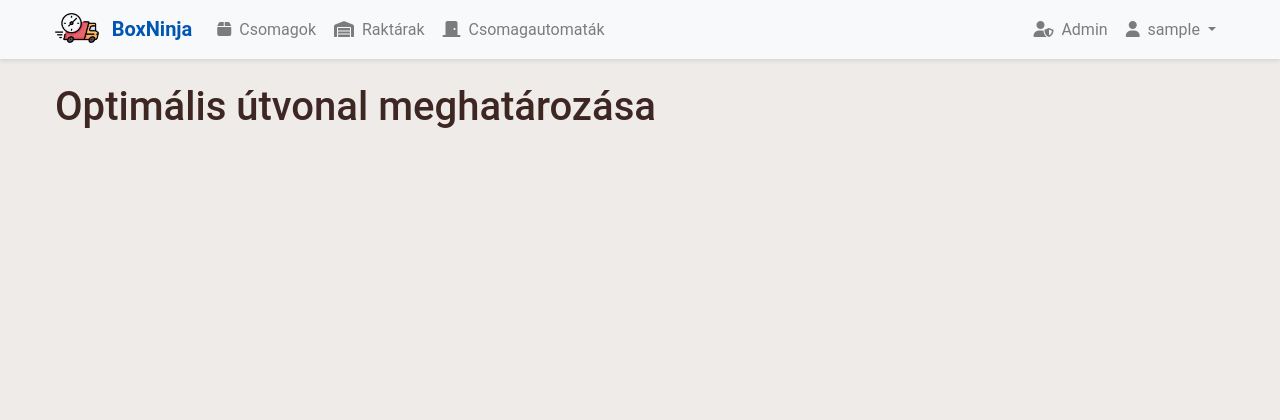
After one commit to pe-box-ninja/webapp, a Flask app: page /courier/optimat_path in a window 1280 px wide. The commit adds this page. Shown: the top 420 px of the page. Run offline with Flask 3, Linux system fonts and the light colour scheme; the visitor is signed in with stand-in values (Sample User, id 1); some libraries are stand-ins or nearby versions.

Commit message:
Login: added assigning packages and optimal path for courier (bare bone)

```diff
--- a/app/routes/courier.py
+++ b/app/routes/courier.py
@@ -40,3 +40,17 @@ def edit(id):
 @warehouse_required
 def create():
     return render_template("courier/create.html", title="Futár létrehozása")
+
+
+@bp.route("/assign_packages")
+@login_required
+@warehouse_required
+def assign_packages():
+    return render_template("courier/assign_packages.html", title="Csomagok felvétele")
+
+
+@bp.route("/optimat_path")
+@login_required
+@warehouse_required
+def optimal_path():
+    return render_template("courier/optimal_path.html", title="Optimális útvonal meghatározása")
--- /dev/null
+++ b/app/templates/courier/assign_packages.html
@@ -0,0 +1,5 @@
+{% extends "base.html" %} {% block content %}
+
+<h1>Csomagok felvétele</h1>
+
+{% endblock %}
--- /dev/null
+++ b/app/templates/courier/optimal_path.html
@@ -0,0 +1,5 @@
+{% extends "base.html" %} {% block content %}
+
+<h1>Optimális útvonal meghatározása</h1>
+
+{% endblock %}
--- a/app/templates/ui/navbar.html
+++ b/app/templates/ui/navbar.html
@@ -61,6 +61,23 @@
           </a>
         </li>
 
+        {% if current_user.is_courier() %}
+        <li class="nav-item">
+          <a class="nav-link" href="{{ url_for('courier.assign_packages') }}">
+            <i class="fa-solid fa-boxes-packing"></i>
+            Csomagok felvétele
+          </a>
+        </li>
+
+        <li class="nav-item">
+          <a class="nav-link" href="{{ url_for('courier.optimal_path') }}">
+            <i class="fa-solid fa-map-location-dot"></i>
+            Optimális útvonal
+          </a>
+        </li>
+
+        {% endif %}
+
         {% elif current_user.is_authenticated %}
         <li class="nav-item">
           <a class="nav-link" href="{{ url_for('package.send') }}">
@@ -85,7 +102,8 @@
             Admin
           </a>
         </li>
-        {% endif %} {% if current_user.is_authenticated %}
+        {% endif %}
+        {% if current_user.is_authenticated %}
         <li class="nav-item dropdown">
           <a
             class="nav-link dropdown-toggle"
```
